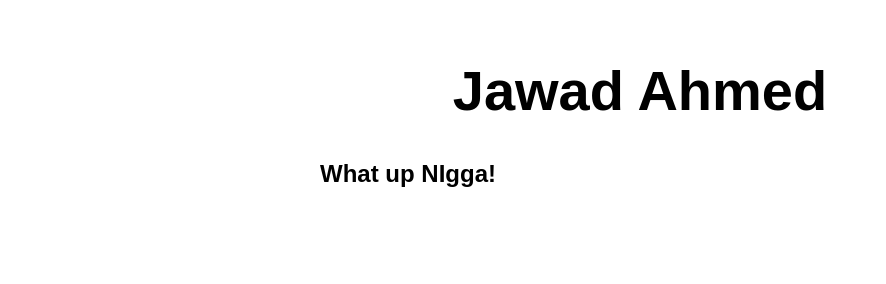
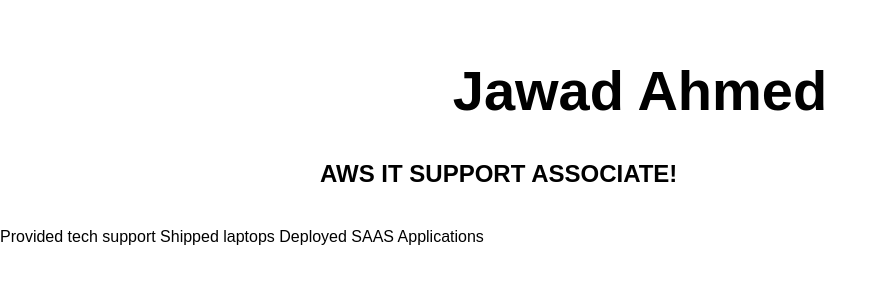
Before and after one commit to jahmed51/Static-Web, a website: page src/index.html in a window 1280 px wide. Shown: the whole page, without its empty margins (0-886 px from the left). Drawn offline with Linux system fonts and the light colour scheme.

Commit message:
Update index.html

```diff
--- a/src/index.html
+++ b/src/index.html
@@ -11,8 +11,14 @@
 <body>
   <main>
     <h1>Jawad Ahmed</h1>
-    <h2>What up NIgga!</h2>
+
+
+<h2>AWS IT SUPPORT ASSOCIATE!</h2>
   </main>
+Provided tech support
+Shipped laptops
+
+ Deployed SAAS Applications
 </body>
 
 </html>
```
